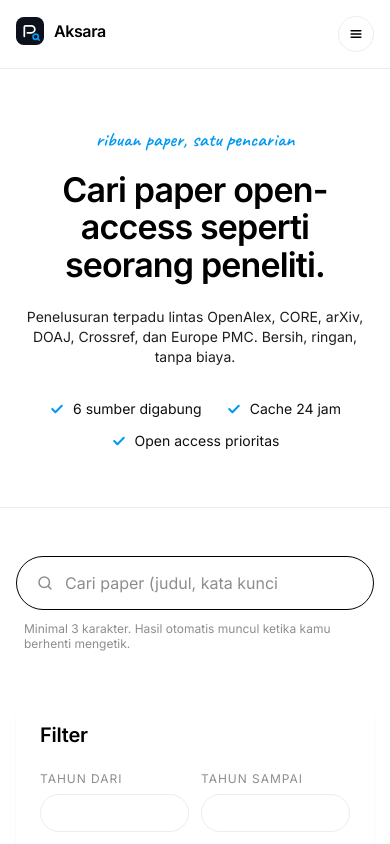
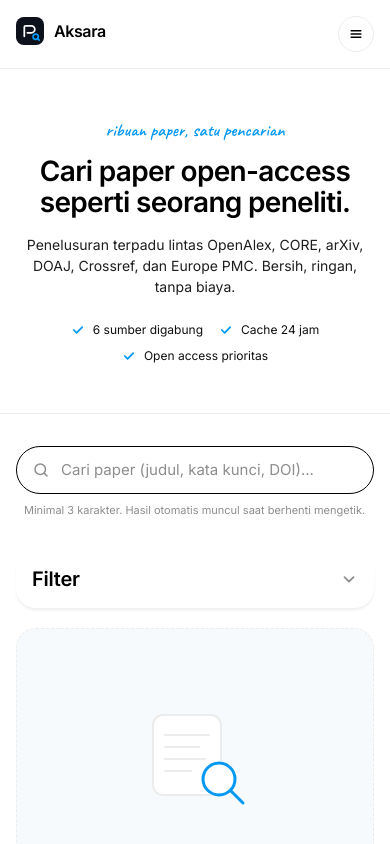
Before and after one commit to farizziezhi/aksara, a Next.js app: page / in a window 390 px wide. Shown: the top 844 px of the page. Built offline with nearby package versions, Linux system fonts and the light colour scheme.

Commit message:
feat: tighten mobile responsive layout across components

```diff
--- a/app/page.tsx
+++ b/app/page.tsx
@@ -123,21 +123,24 @@ export default function Home() {
       <SiteHeader />
 
       <section className="border-b border-hairline bg-canvas-white">
-        <div className="mx-auto w-full max-w-[1200px] px-4 py-14 text-center sm:px-6 sm:py-20">
-          <p className="font-caveat text-[20px] text-sky-teal sm:text-[24px]">
+        <div className="mx-auto w-full max-w-[1200px] px-4 py-12 text-center sm:px-6 sm:py-20">
+          <p className="font-caveat text-[18px] text-sky-teal sm:text-[24px]">
             ribuan paper, satu pencarian
           </p>
-          <h1 className="mx-auto mt-4 max-w-3xl text-[34px] font-semibold leading-[1.1] tracking-tight text-ink-black sm:text-heading-lg md:text-display">
+          <h1 className="mx-auto mt-3 max-w-3xl text-[28px] font-semibold leading-[1.1] tracking-tight text-ink-black sm:mt-4 sm:text-heading-lg md:text-display">
             Cari paper open-access seperti seorang peneliti.
           </h1>
-          <p className="mx-auto mt-6 max-w-xl text-body-sm text-deep-slate sm:text-body">
+          <p className="mx-auto mt-4 max-w-xl text-[14px] text-deep-slate sm:mt-6 sm:text-body">
             Penelusuran terpadu lintas OpenAlex, CORE, arXiv, DOAJ, Crossref, dan Europe PMC.
             Bersih, ringan, tanpa biaya.
           </p>
 
-          <ul className="mt-8 flex flex-wrap items-center justify-center gap-x-6 gap-y-3">
+          <ul className="mt-6 flex flex-wrap items-center justify-center gap-x-4 gap-y-2 sm:mt-8 sm:gap-x-6 sm:gap-y-3">
             {FEATURES.map((f) => (
-              <li key={f} className="inline-flex items-center gap-2 text-body-sm text-graphite">
+              <li
+                key={f}
+                className="inline-flex items-center gap-2 text-[12px] text-graphite sm:text-body-sm"
+              >
                 <svg
                   aria-hidden
                   viewBox="0 0 20 20"
@@ -146,7 +149,7 @@ export default function Home() {
                   strokeWidth="2.5"
                   strokeLinecap="round"
                   strokeLinejoin="round"
-                  className="h-4 w-4 text-sky-teal"
+                  className="h-3.5 w-3.5 text-sky-teal sm:h-4 sm:w-4"
                 >
                   <path d="M4 10l4 4 8-8" />
                 </svg>
@@ -157,12 +160,12 @@ export default function Home() {
         </div>
       </section>
 
-      <main id="cari" className="mx-auto w-full max-w-[1200px] flex-1 px-4 py-12 sm:px-6 sm:py-16">
+      <main id="cari" className="mx-auto w-full max-w-[1200px] flex-1 px-4 py-8 sm:px-6 sm:py-16">
         <div className="mx-auto max-w-2xl">
           <SearchBar onChange={onQueryChange} inputRef={searchRef} />
         </div>
 
-        <div className="mt-12 grid grid-cols-1 gap-8 md:grid-cols-[280px_1fr] md:gap-10">
+        <div className="mt-8 grid grid-cols-1 gap-5 sm:mt-12 md:grid-cols-[280px_1fr] md:gap-10">
           <div className="md:order-1">
             <FilterPanel filters={filters} onChange={onFiltersChange} />
           </div>
@@ -191,26 +194,26 @@ export default function Home() {
               />
             ) : data ? (
               <>
-                <div className="mb-6 flex flex-wrap items-baseline gap-3">
-                  <p className="text-subheading font-semibold text-ink-black">
+                <div className="mb-4 flex flex-wrap items-baseline gap-x-3 gap-y-1 sm:mb-6">
+                  <p className="text-[18px] font-semibold text-ink-black sm:text-subheading">
                     {data.total.toLocaleString("id-ID")}
-                    <span className="ml-2 text-body-sm font-normal text-ash-gray">
+                    <span className="ml-2 text-[12px] font-normal text-ash-gray sm:text-body-sm">
                       hasil
-                      {data.from_cache ? " · dari cache" : ""}
+                      {data.from_cache ? " · cache" : ""}
                     </span>
                   </p>
                   {data.sources_failed.length > 0 ? (
-                    <p className="text-caption text-ash-gray">
-                      sumber gagal: {data.sources_failed.join(", ")}
+                    <p className="text-[11px] text-ash-gray sm:text-caption">
+                      gagal: {data.sources_failed.join(", ")}
                     </p>
                   ) : null}
                 </div>
                 {data.warning ? (
-                  <p className="mb-6 rounded-card border border-hairline bg-subtle-cream px-5 py-3 text-body-sm text-graphite">
+                  <p className="mb-5 rounded-card border border-hairline bg-subtle-cream px-4 py-2.5 text-[13px] text-graphite sm:mb-6 sm:px-5 sm:py-3 sm:text-body-sm">
                     {data.warning}
                   </p>
                 ) : null}
-                <div className="flex flex-col gap-5">
+                <div className="flex flex-col gap-4 sm:gap-5">
                   {data.results.map((p) => (
                     <ResultCard key={p.id} paper={p} />
                   ))}
--- a/components/FilterPanel.tsx
+++ b/components/FilterPanel.tsx
@@ -1,5 +1,6 @@
 "use client";
 
+import { useState } from "react";
 import type { SourceName } from "../types/paper";
 import { SOURCE_NAMES } from "../types/paper";
 
@@ -25,12 +26,56 @@ const fieldLabel = "block text-caption uppercase tracking-[0.08em] text-ash-gray
 const fieldInput =
   "w-full rounded-pill border border-hairline bg-canvas-white px-4 py-2 text-body-sm text-ink-black outline-none transition focus:border-ink-black";
 
+function activeCount(f: Filters): number {
+  let n = 0;
+  if (f.year_min !== undefined) n++;
+  if (f.year_max !== undefined) n++;
+  if (f.author) n++;
+  if (f.source) n++;
+  if (f.sort !== "relevance") n++;
+  if (!f.oa_only) n++;
+  return n;
+}
+
 export function FilterPanel({ filters, onChange }: Props) {
+  const [open, setOpen] = useState(false);
+  const count = activeCount(filters);
+
   return (
-    <aside className="rounded-card bg-canvas-white p-6 shadow-[var(--shadow-subtle)]">
-      <h3 className="mb-6 text-subheading font-semibold text-ink-black">Filter</h3>
+    <aside className="rounded-card bg-canvas-white p-4 shadow-[var(--shadow-subtle)] sm:p-6">
+      <button
+        type="button"
+        onClick={() => setOpen((v) => !v)}
+        aria-expanded={open}
+        className="flex w-full items-center justify-between text-left md:cursor-default md:pointer-events-none"
+      >
+        <span className="flex items-center gap-2">
+          <h3 className="text-subheading font-semibold text-ink-black">Filter</h3>
+          {count > 0 ? (
+            <span className="inline-flex items-center justify-center rounded-pill bg-sky-teal/10 px-2 py-0.5 text-caption font-medium text-sky-teal">
+              {count}
+            </span>
+          ) : null}
+        </span>
+        <span className="text-ash-gray md:hidden" aria-hidden>
+          <svg
+            width="18"
+            height="18"
+            viewBox="0 0 20 20"
+            fill="none"
+            stroke="currentColor"
+            strokeWidth="2"
+            strokeLinecap="round"
+            strokeLinejoin="round"
+            className={open ? "rotate-180 transition" : "transition"}
+          >
+            <path d="M5 8l5 5 5-5" />
+          </svg>
+        </span>
+      </button>
 
-      <div className="mb-5 grid grid-cols-2 gap-3">
+      <div className={`${open ? "mt-5 grid" : "hidden"} md:mt-6 md:grid`}>
+        <div className="mb-4 grid grid-cols-2 gap-3">
           <div>
             <label htmlFor="filter-year-min" className={fieldLabel}>
               Tahun dari
@@ -55,7 +100,7 @@ export function FilterPanel({ filters, onChange }: Props) {
           </div>
           <div>
             <label htmlFor="filter-year-max" className={fieldLabel}>
-            Tahun sampai
+              sampai
             </label>
             <input
               id="filter-year-max"
@@ -77,7 +122,7 @@ export function FilterPanel({ filters, onChange }: Props) {
           </div>
         </div>
 
-      <div className="mb-5">
+        <div className="mb-4">
           <label htmlFor="filter-author" className={fieldLabel}>
             Penulis
           </label>
@@ -96,7 +141,7 @@ export function FilterPanel({ filters, onChange }: Props) {
           />
         </div>
 
-      <div className="mb-5">
+        <div className="mb-4">
           <label htmlFor="filter-source" className={fieldLabel}>
             Sumber
           </label>
@@ -118,7 +163,7 @@ export function FilterPanel({ filters, onChange }: Props) {
           </select>
         </div>
 
-      <div className="mb-6">
+        <div className="mb-5">
           <label htmlFor="filter-sort" className={fieldLabel}>
             Urutkan
           </label>
@@ -160,6 +205,7 @@ export function FilterPanel({ filters, onChange }: Props) {
           </span>
           Hanya open access
         </label>
+      </div>
     </aside>
   );
 }
--- a/components/SearchBar.tsx
+++ b/components/SearchBar.tsx
@@ -26,7 +26,7 @@ export function SearchBar({ initialQuery = "", onChange, debounceMs = 400, input
       <div className="relative">
         <span
           aria-hidden
-          className="pointer-events-none absolute left-5 top-1/2 -translate-y-1/2 text-ash-gray sm:left-6"
+          className="pointer-events-none absolute left-4 top-1/2 -translate-y-1/2 text-ash-gray sm:left-6"
         >
           <svg width="18" height="18" viewBox="0 0 24 24" fill="none" stroke="currentColor" strokeWidth="2">
             <circle cx="11" cy="11" r="7" />
@@ -40,8 +40,8 @@ export function SearchBar({ initialQuery = "", onChange, debounceMs = 400, input
           spellCheck={false}
           value={value}
           onChange={(e) => setValue(e.target.value)}
-          placeholder="Cari paper (judul, kata kunci, DOI, penulis)..."
-          className="w-full rounded-pill border border-hairline bg-canvas-white py-3.5 pl-12 pr-20 text-body text-ink-black outline-none transition focus:border-ink-black sm:py-4 sm:pl-14 sm:pr-24"
+          placeholder="Cari paper (judul, kata kunci, DOI)..."
+          className="w-full rounded-pill border border-hairline bg-canvas-white py-3 pl-11 pr-4 text-[15px] text-ink-black outline-none transition placeholder:text-ash-gray focus:border-ink-black sm:py-4 sm:pl-14 sm:pr-24 sm:text-body"
           aria-label="Search query"
         />
         <span
@@ -56,8 +56,8 @@ export function SearchBar({ initialQuery = "", onChange, debounceMs = 400, input
           </kbd>
         </span>
       </div>
-      <p className="mt-3 px-2 text-caption text-ash-gray">
-        Minimal 3 karakter. Hasil otomatis muncul ketika kamu berhenti mengetik.
+      <p className="mt-2 px-2 text-[11px] text-ash-gray sm:mt-3 sm:text-caption">
+        Minimal 3 karakter. Hasil otomatis muncul saat berhenti mengetik.
       </p>
     </div>
   );
```
Also changed, not shown: components/CitationMenu.tsx (+29 -4 lines), components/Pagination.tsx (+14 -10 lines), components/RelatedPapers.tsx (+17 -11 lines), components/ResultCard.tsx (+23 -22 lines). Lines whose indentation alone changed are shown as unchanged.
